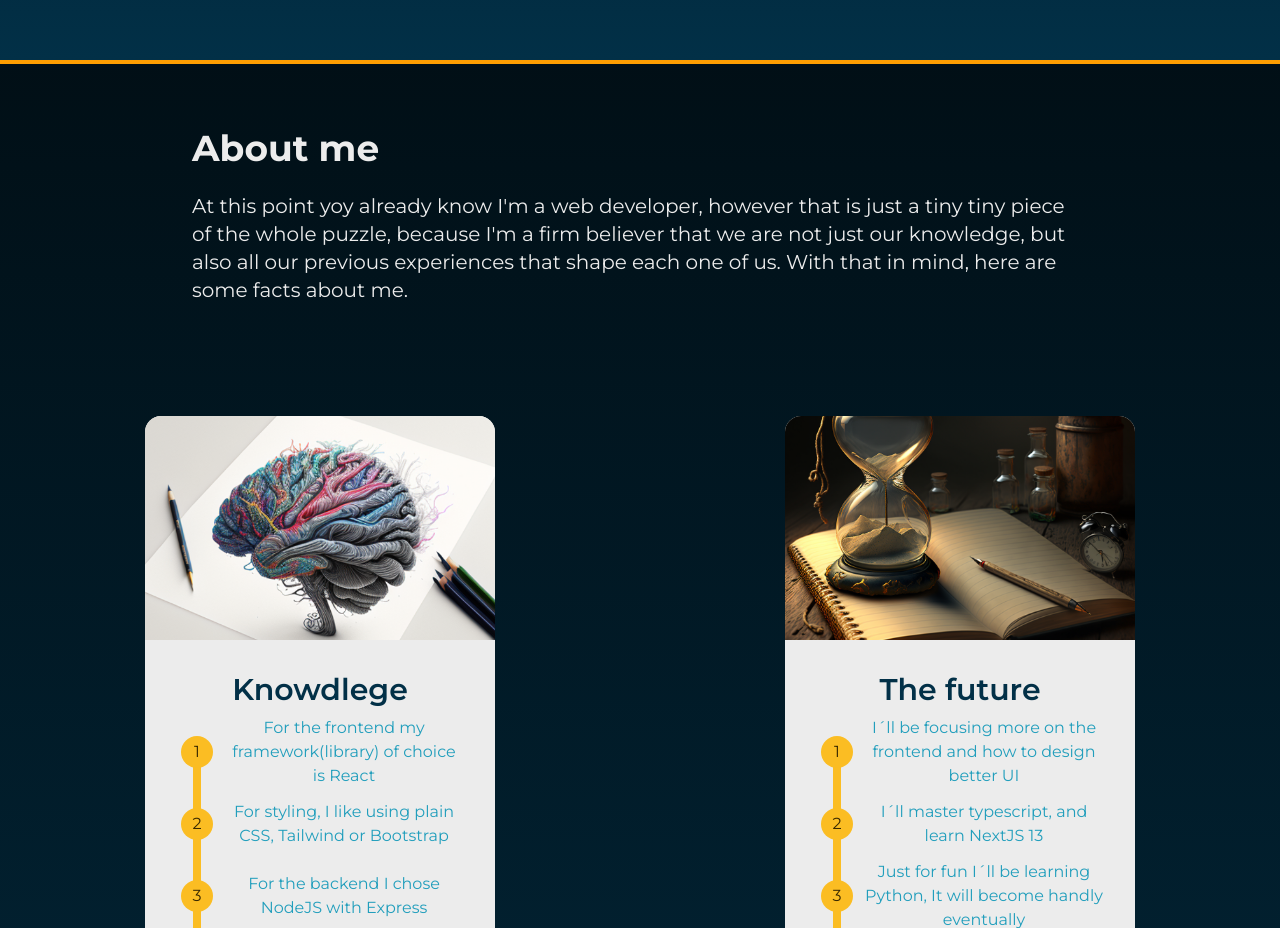
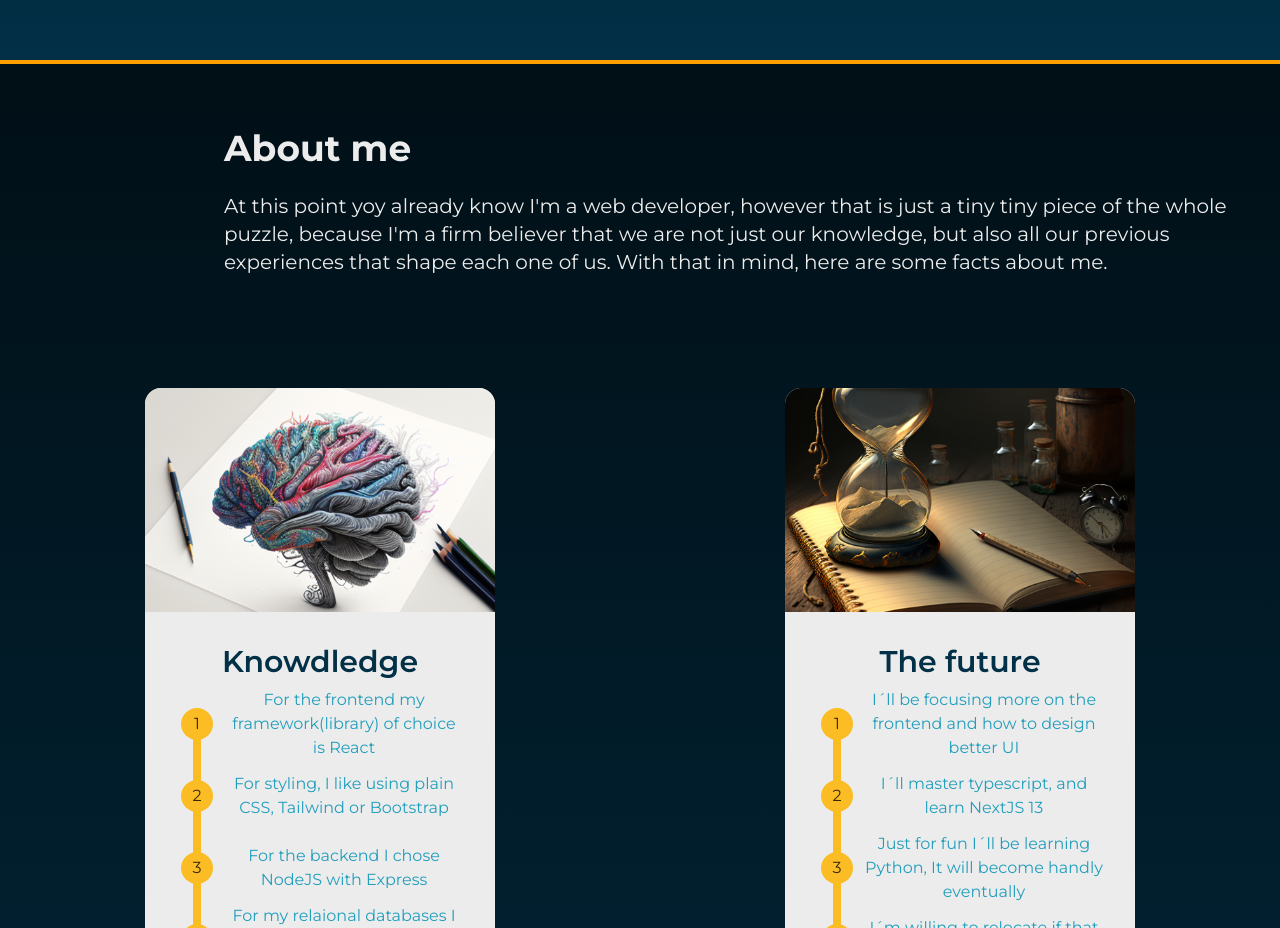
Before and after one commit to OctaNavarro/octa-portfolio, a React (Vite) app: page / in a window 1280 px wide. Shown: the part 820-1748 px from the top of the page. Built offline with nearby package versions, Linux system fonts and the light colour scheme.

Commit message:
Update About.jsx

```diff
--- a/src/components/About.jsx
+++ b/src/components/About.jsx
@@ -11,7 +11,7 @@ export default function About() {
     {
       img: brain,
       alt: 'Image of a brain created with Midjourney',
-      title: 'Knowdlege',
+      title: 'Knowdledge',
       steps: [{fact:'For the frontend my framework(library) of choice is React', id:1}, {fact:'For styling, I like using plain CSS, Tailwind or Bootstrap', id:2},{fact:'For the backend I chose NodeJS with Express', id:3}, {fact:'For my relaional databases I like PostreSQL and for non relational MongoDB', id:4}],
       id: 1
     },
@@ -37,7 +37,7 @@ export default function About() {
       className='w-auto h-auto bg-gradient-to-b from-dblue to-blue text-lbgray'
     >
       <div className='bg-orange w-full h-1' />
-      <div className='max-w-screen-lg mx-8 md:mx-48 flex flex-col justify-center mt-16'>
+      <div className='max-w-screen-lg mx-8 md:ml-56 flex flex-col justify-center mt-16'>
         <p className='text-4xl font-bold inline'>About me</p>
         <br />
         <p className='text-xl'>
```
